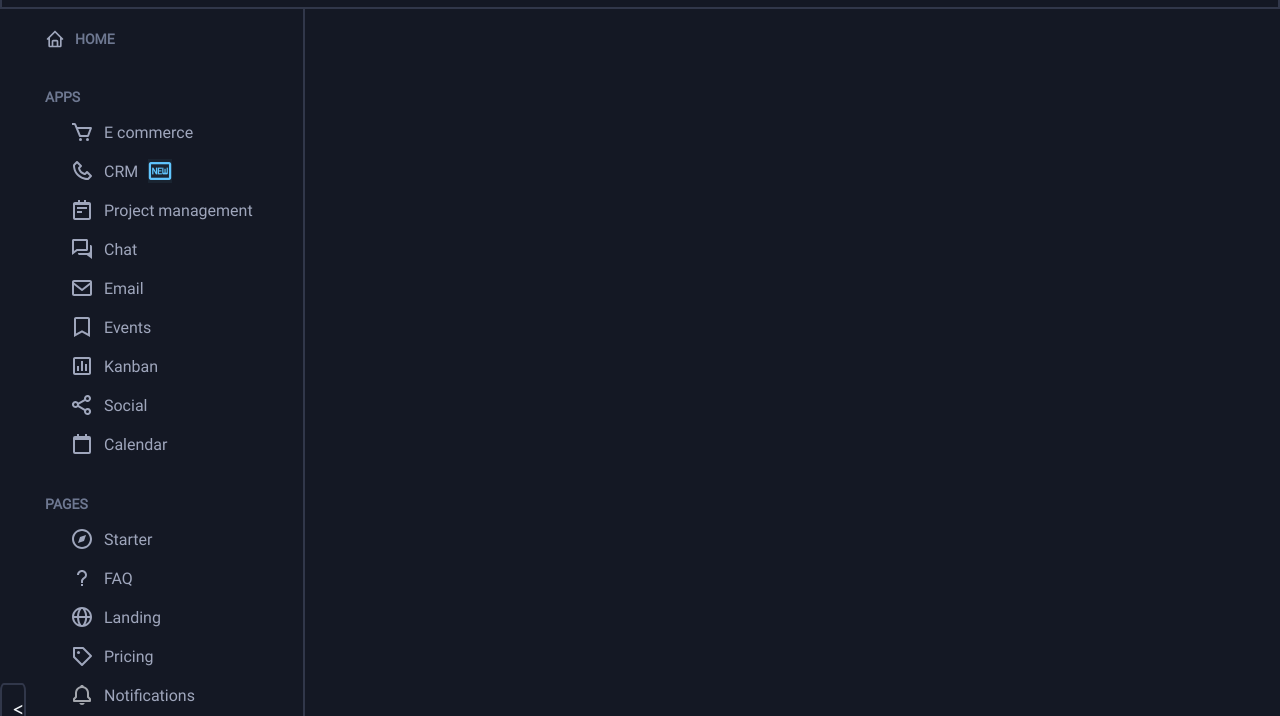
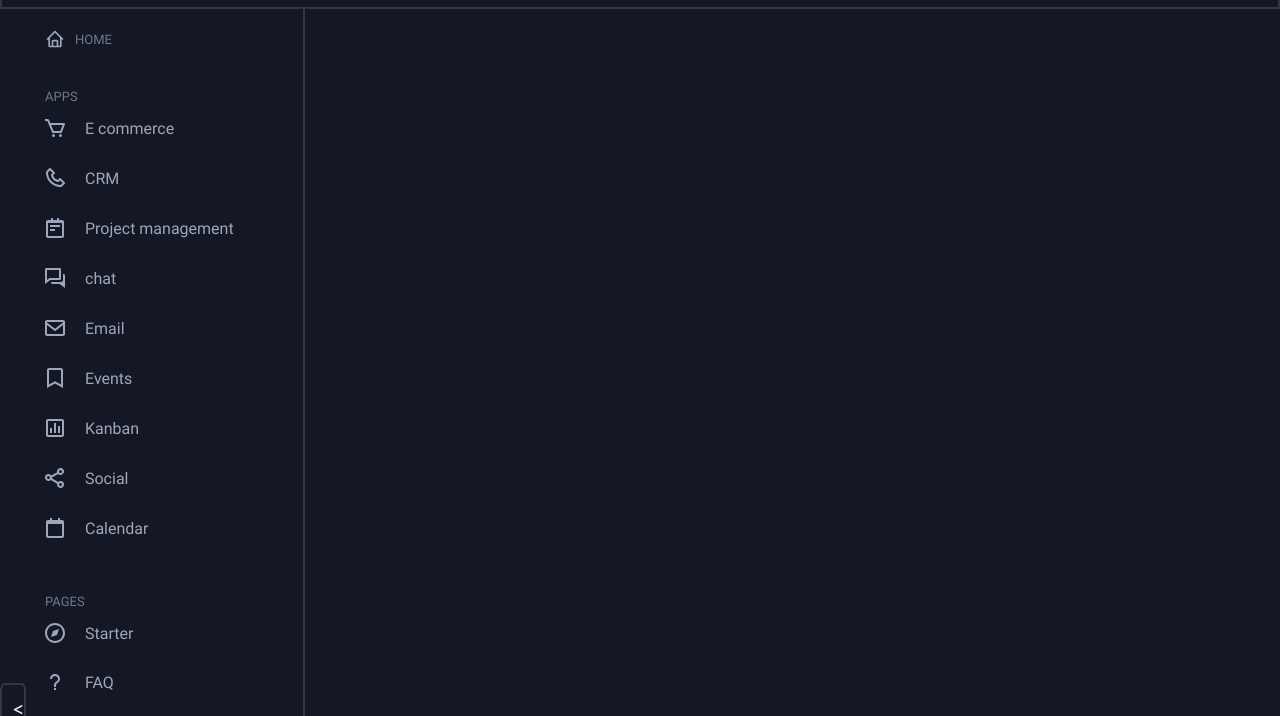
Before and after one commit to alisherabdimuminov/AlgoLand, a plain HTML site: page index.html in a window 1280 px wide. Shown: the part 73-789 px from the top of the page. Drawn offline with Linux system fonts and the light colour scheme; files whose address does not match are found by name.

Commit message:
"changed"

```diff
--- a/index.html
+++ b/index.html
@@ -37,7 +37,7 @@
     <div class="container">
       <aside class="left_aside">
         <div class="menu_section">
-          <p class="section_title">
+          <p class="menu_title">
             <img src="./assets/icons/home.svg" alt="" />HOME
           </p>
           <li>E commerce</li>
@@ -46,37 +46,82 @@
           <li>Social Feed</li>
         </div>
         <ul>
-          <p class="section_title">APPS</p>
-
-          <li><img src="./assets/icons/svg/bx-cart.svg" alt="" />E commerce</li>
+          <p class="menu_title">APPS</p>
           <li>
-            <img src="./assets/icons/svg/bx-phone.svg" alt="" />CRM
-            <img src="./assets/icons/svg/icons8-new-96.png" alt="" />
+            <img src="./assets/icons/svg/bx-cart.svg" alt="" />
+            <ul class="menu_section">
+              <p class="section_title">E commerce</p>
+              <li>Admin</li>
+              <li>Customer</li>
+            </ul>
           </li>
           <li>
-            <img src="./assets/icons/svg/bx-notepad.svg" alt="" />Project
-            management
+            <img src="./assets/icons/svg/bx-phone.svg" alt="" />
+            <ul class="menu_section">
+              <p class="section_title">CRM</p>
+              <li>Admin</li>
+              <li>Customer</li>
+            </ul>
           </li>
           <li>
-            <img src="./assets/icons/svg/bx-conversation.svg" alt="" />Chat
-          </li>
-          <li><img src="./assets/icons/svg/bx-envelope.svg" alt="" />Email</li>
-          <li><img src="./assets/icons/svg/bx-bookmark.svg" alt="" />Events</li>
-          <li>
-            <img
-              src="./assets/icons/svg/bx-bar-chart-square.svg"
-              alt=""
-            />Kanban
+            <img src="./assets/icons/svg/bx-notepad.svg" alt="" />
+            <ul class="menu_section">
+              <p class="section_title">Project management</p>
+              <li>Admin</li>
+              <li>Customer</li>
+            </ul>
           </li>
           <li>
-            <img src="./assets/icons/svg/bx-share-alt.svg" alt="" />Social
+            <img src="./assets/icons/svg/bx-conversation.svg" alt="" />
+            <ul class="menu_section">
+              <p class="section_title">chat</p>
+              <li>Admin</li>
+              <li>Customer</li>
+            </ul>
           </li>
           <li>
-            <img src="./assets/icons/svg/bx-calendar-alt.svg" alt="" />Calendar
+            <img src="./assets/icons/svg/bx-envelope.svg" alt="" />
+            <ul class="menu_section">
+              <p class="section_title">Email</p>
+              <li>Admin</li>
+              <li>Customer</li>
+            </ul>
+          </li>
+          <li>
+            <img src="./assets/icons/svg/bx-bookmark.svg" alt="" />
+            <ul class="menu_section">
+              <p class="section_title">Events</p>
+              <li>Admin</li>
+              <li>Customer</li>
+            </ul>
+          </li>
+          <li>
+            <img src="./assets/icons/svg/bx-bar-chart-square.svg" alt="" />
+            <ul class="menu_section">
+              <p class="section_title">Kanban</p>
+              <li>Admin</li>
+              <li>Customer</li>
+            </ul>
+          </li>
+          <li>
+            <img src="./assets/icons/svg/bx-share-alt.svg" alt="" />
+            <ul class="menu_section">
+              <p class="section_title">Social</p>
+              <li>Admin</li>
+              <li>Customer</li>
+            </ul>
+          </li>
+          <li>
+            <img src="./assets/icons/svg/bx-calendar-alt.svg" alt="" />
+            <ul class="menu_section">
+              <p class="section_title">Calendar</p>
+              <li>Admin</li>
+              <li>Customer</li>
+            </ul>
           </li>
         </ul>
         <ul>
-          <p class="section_title">PAGES</p>
+          <p class="menu_title">PAGES</p>
           <li><img src="./assets/icons/svg/bx-compass.svg" alt="" />Starter</li>
           <li>
             <img src="./assets/icons/svg/bx-question-mark.svg" alt="" />FAQ
@@ -100,7 +145,7 @@
           <li><img src="./assets/icons/svg/bx-layout.svg" alt="" />Layouts</li>
         </ul>
         <ul>
-          <p class="section_title">MODULES</p>
+          <p class="menu_title">MODULES</p>
           <li><img src="./assets/icons/svg/bx-notepad.svg" alt="" />Forms</li>
           <li><img src="./assets/icons/svg/apps.svg" alt="" />Icons</li>
           <li><img src="./assets/icons/svg/bx-columns.svg" alt="" />Tables</li>
@@ -118,7 +163,7 @@
           </li>
         </ul>
         <ul>
-          <p class="section_title">DOCUMENTATION</p>
+          <p class="menu_title">DOCUMENTATION</p>
           <li>
             <img src="./assets/icons/svg/bx-log-in-circle.svg" alt="" />Getting
             started
--- a/styles/main.css
+++ b/styles/main.css
@@ -88,10 +88,9 @@ aside {
   gap: 40px;
   padding: 20px;
 }
-.section_title {
-  font-size: 14px;
+.menu_title {
+  font-size: 13px;
   font-family: roboto;
-  font-weight: bold;
   color: var(--section-color);
   display: flex;
   align-items: center;
@@ -101,27 +100,48 @@ aside {
   height: 20px;
   overflow: hidden;
 }
+
 .wide {
   height: auto;
 }
+.menu_section,
 ul {
   display: flex;
   flex-direction: column;
-  gap: 15px;
   justify-content: start;
 }
 div > li,
 ul > li {
-  margin-left: 25px;
+  padding: 15px;
+  padding-left: 55px;
+}
+ul > li:hover {
+  background-color: var(--hover-color);
+  transition: all 0.3s linear;
+  border-radius: 15px;
+}
+
+.section_title {
+  color: var(--li-color);
+  font-family: roboto;
+}
+
+.menu_section > li,
+ul > li {
+  margin-left: -15px;
   font-family: roboto;
   text-align: start;
   display: flex;
   align-items: center;
-  gap: 10px;
   color: var(--li-color);
+  position: relative;
+  cursor: pointer;
 }
 ul > li > img {
   width: 24px;
+  position: absolute;
+  left: 5%;
+  top: 12px;
 }
 .collapse-box {
   left: 0;
```
